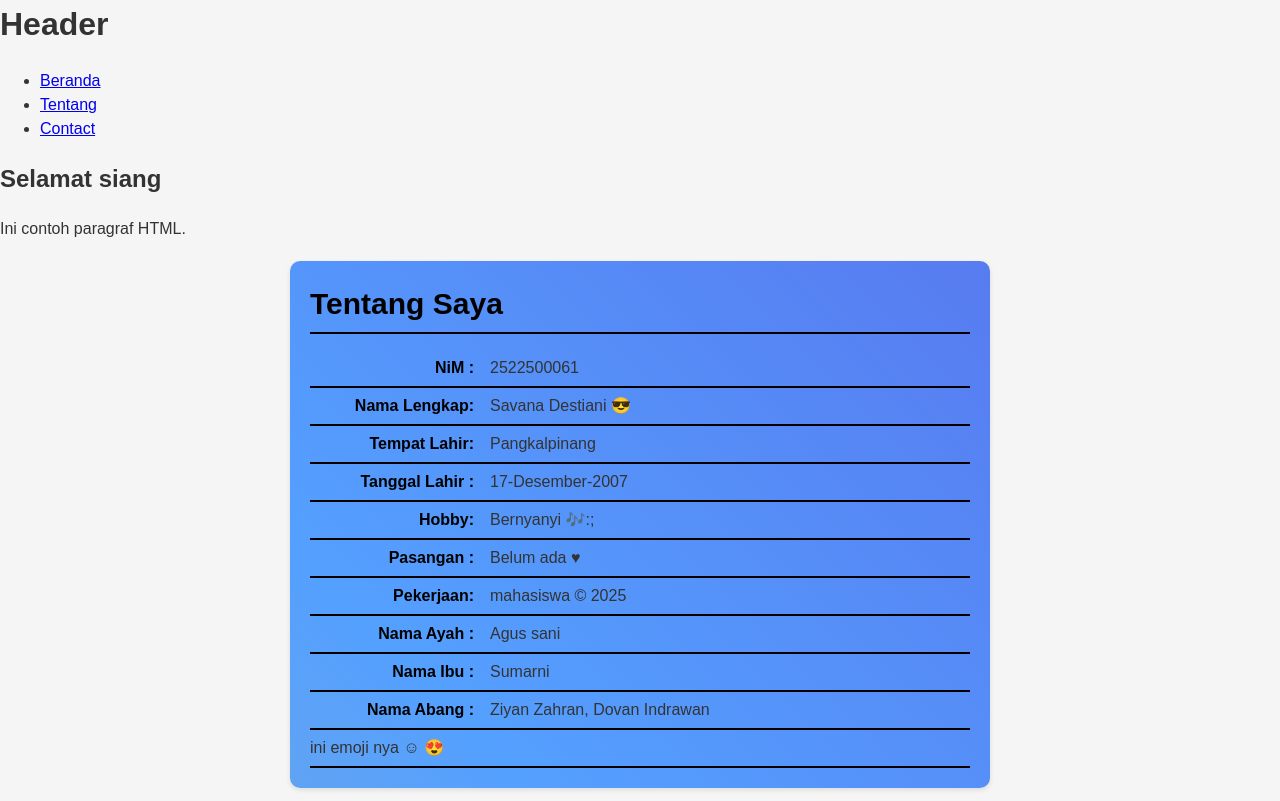
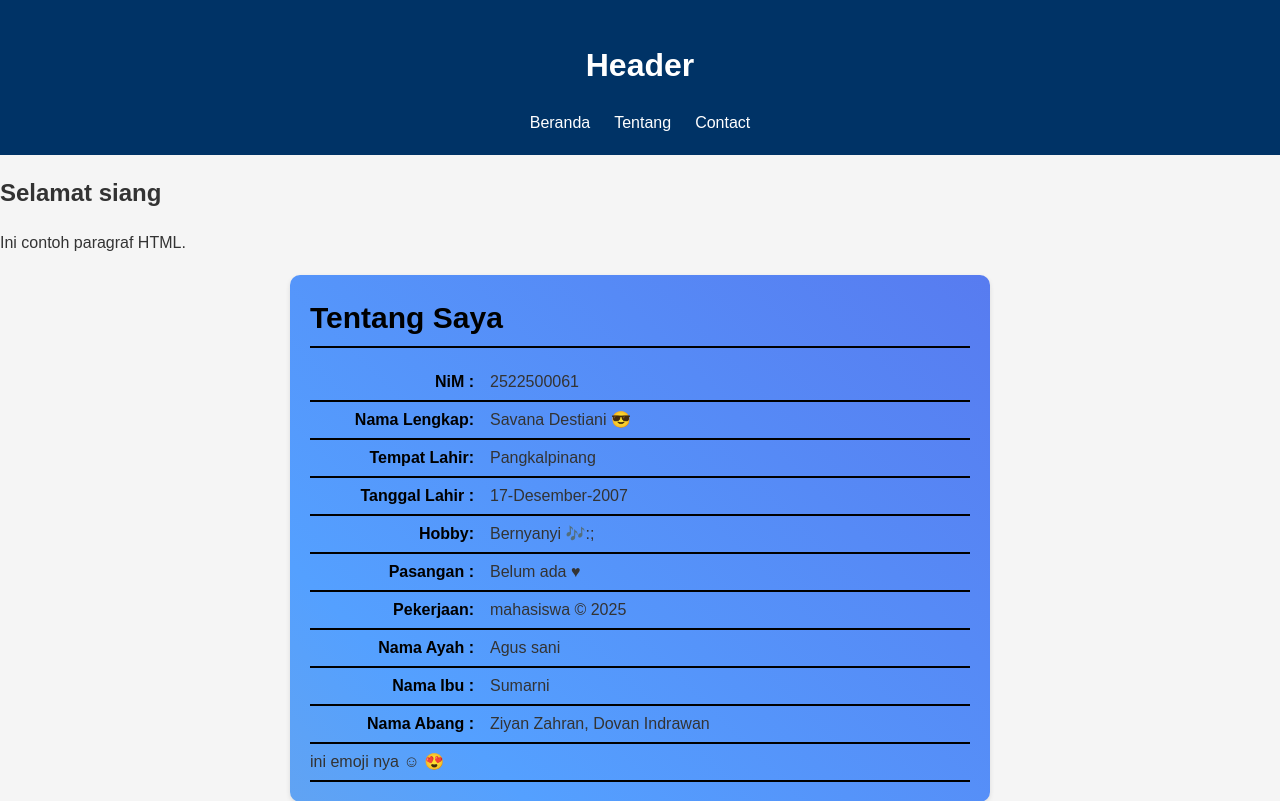
Before and after one commit to 2522500061/2522500061-GB1J-SIGB1J-2526O, a PHP site: page /pertemuan-04/index.html in a window 1280 px wide. Shown: the top 801 px of the page. Run offline with PHP 8.4, Linux system fonts and the light colour scheme.

Commit message:
membuat file styling header

```diff
--- a/pertemuan-04/style.css
+++ b/pertemuan-04/style.css
@@ -10,3 +10,23 @@ body {
     line-height: 1.5;
 
 }
+header {
+    background: #003366;
+    color: #fff;
+    padding: 20px;
+    text-align: center;
+}
+
+header ul {
+    display: flex;
+    justify-content: center;
+    list-style: none;
+    padding: 0;
+    margin: 10px 0 0;
+
+}
+header li a {
+    color: #fff;
+    text-decoration: none;
+    padding: 6px 12px;
+}
```
Also changed, not shown: pertemuan-04/README.md.
